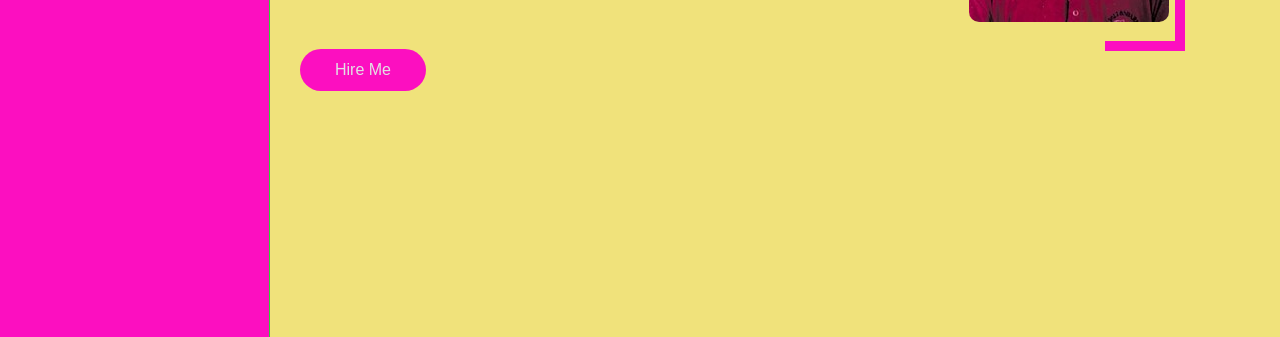
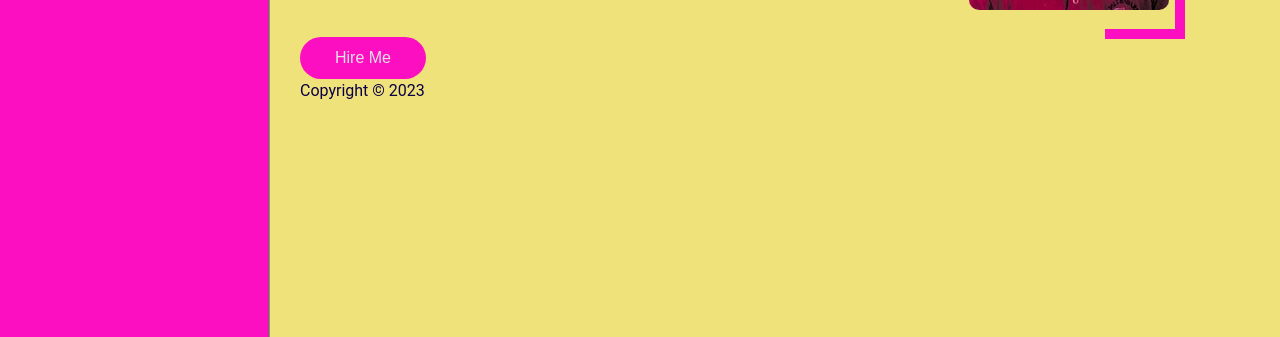
Before and after one commit to RevoU-FSSE-2/week-1-spongerest, a plain HTML site: page Restu_WindriP_Weekly_W1-20230614T120405Z-001/Restu_WindriP_Weekly_W1/index.html in a window 1280 px wide. Shown: the part 463-800 px from the top of the page. Drawn offline with Linux system fonts and the light colour scheme.

Commit message:
Add files via upload

```diff
--- a/Restu_WindriP_Weekly_W1-20230614T120405Z-001/Restu_WindriP_Weekly_W1/index.html
+++ b/Restu_WindriP_Weekly_W1-20230614T120405Z-001/Restu_WindriP_Weekly_W1/index.html
@@ -5,15 +5,12 @@
     <meta http-equiv="X-UA-Compatible" content="IE=edge">
     <meta name="viewport" content="width=device-width, initial-scale=1.0">
     <title>Restu Windri P</title>
-    <!-- ===== CSS Files ===== -->
     <link rel="stylesheet" type="text/css" href="css/style.css">
     <link rel="stylesheet" type="text/css" href="css/skin/color.css">
     <link rel="stylesheet" href="https://cdnjs.cloudflare.com/ajax/libs/font-awesome/6.4.0/css/all.min.css">
 </head>
 <body>
-    <!-- ===== Main Container Start ===== -->
     <div class="main container">
-        <!-- ===== Aside Start ===== -->
         <div class="aside">
             <div class="logo">
                 <a href="#"><span>R</span>evoU</a>
@@ -26,10 +23,7 @@
                 <li><a href="#"><i class="fa fa-comments"></i>Contact</a></li>
             </ul>
         </div>
-        <!-- ===== Aside End ===== -->
-        <!-- ===== Main Content Start ===== -->
         <div class="main-content">
-            <!-- ===== Home Section Start ===== -->
             <section class="home section">
                 <div class="container">
                     <div class="row">
@@ -43,18 +37,18 @@
                                 <p>Thank you for giving me this opportunity</p>
                                 <button type="button" onclick="closePopup()">OK!</button>
                             </div>
-                            <script src="js/script.js"></script>
                         </div>
                         <div class="home-img padd-15">
                             <img src="images/coba (1) (2).jpg" alt="">
                         </div>
+                        <footer class="footer padd-15">
+                            <p class="copyright">Copyright © 2023</p>
+                        </footer>
+                        <script src="js/script.js"></script>
                     </div>
                 </div>
             </section>
-            <!-- ===== Home Section End ===== -->
         </div>
-        <!-- ===== Main Content End ===== -->
     </div>
-    <!-- ===== Main Container End ===== -->
 </body>
 </html>
```
